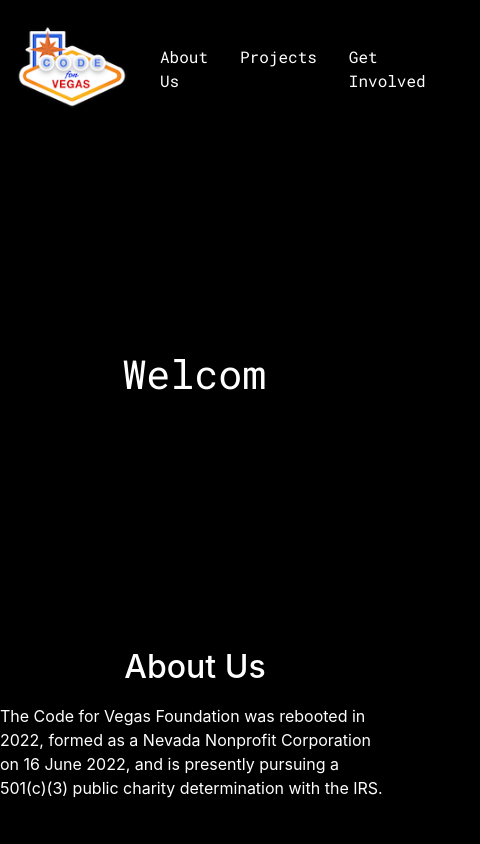
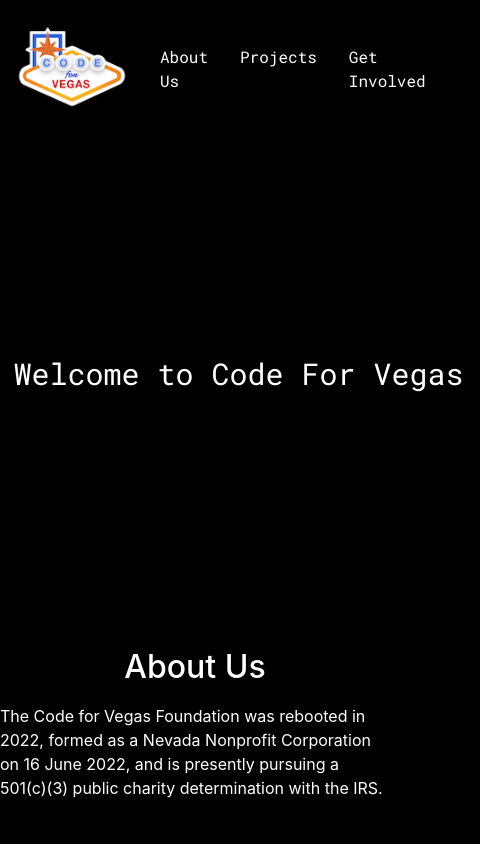
Before and after one commit to CodeForVegas/codeforvegas-dotorg, a Nuxt app: page / in a window 390 px wide. Shown: the top 844 px of the page, 480 px wide, since content can reach past the window. Built offline with nearby package versions, Linux system fonts and the light colour scheme.

Commit message:
Added media query for welcome header

```diff
--- a/components/welcome-to-cfv.vue
+++ b/components/welcome-to-cfv.vue
@@ -1,9 +1,9 @@
 <template>
 <div>
     <b-container class="welcome-container">
-        <div class="welcome-header">
+        <b-row class="welcome-header">
             <h1>Welcome to Code For Vegas</h1>
-        </div>
+        </b-row>
     </b-container>
 </div>
 </template>
@@ -20,7 +20,7 @@
     justify-content: center;
     align-items: center;
     height: 30rem;
-    width: 45%;
+    width: 40em;
 }
 
 .welcome-header {
@@ -38,8 +38,19 @@
   from { width: 0; }
   to { width: 100%; }
 }
+
 @keyframes cursor {
   from, to { border-color: transparent; }
   50% { border-color: #fff; }
 }
+
+@media (max-width: 1000px) {
+    h1 {
+        font-size: 30px;
+    }
+
+    .welcome-container {
+        width: 30em;
+    }
+}
 </style>
```
